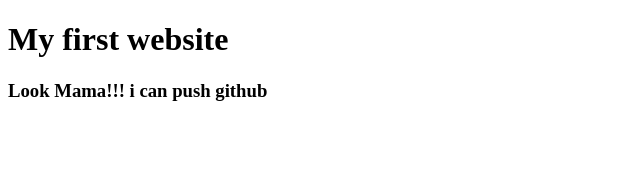
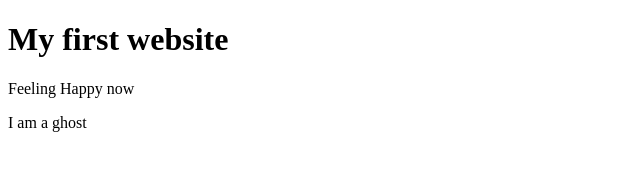
Before and after one commit to Zahidulhussen/my-first-website, a plain HTML site: page index.html in a window 1280 px wide. Shown: the whole page, without its empty margins (0-640 px from the left). Drawn offline with Linux system fonts and the light colour scheme.

Commit message:
ghost hunting

```diff
--- a/index.html
+++ b/index.html
@@ -7,6 +7,7 @@
 </head>
 <body>
     <h1>My first website</h1>
-    <h3>Look Mama!!! i can push github</h3>
+    <p>Feeling Happy now</p>
+    <p>I am a ghost</p>
 </body>
 </html>
```
